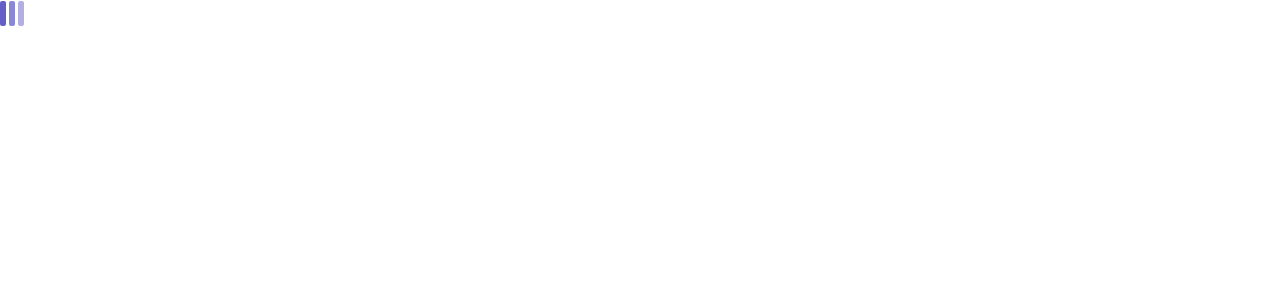
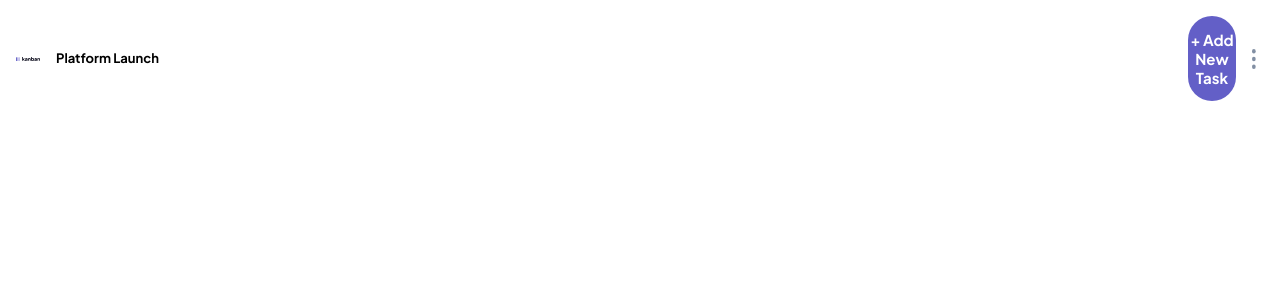
Before and after one commit to MarcinFiuk/kanban-task-management-web-app, a React (Vite) app: page / in a window 1280 px wide. Shown: the top 300 px of the page. Built offline with nearby package versions, Linux system fonts and the light colour scheme.

Commit message:
style: header-mobile finished

```diff
--- a/index.html
+++ b/index.html
@@ -12,7 +12,7 @@
         />
         <title>Kaban</title>
     </head>
-    <body class="font-body leading-l text-bodyM md:text-bodyL">
+    <body class="font-body font-bold leading-l text-bodyM md:text-bodyL">
         <div id="root"></div>
         <script type="module" src="/src/main.tsx"></script>
     </body>
--- a/src/components/Button.tsx
+++ /dev/null
@@ -1,9 +0,0 @@
-import React from 'react'
-
-const Button = () => {
-  return (
-    <div>Button</div>
-  )
-}
-
-export default Button
--- /dev/null
+++ b/src/components/ButtonPrimary.tsx
@@ -0,0 +1,14 @@
+import { ComponentPropsWithoutRef } from 'react';
+
+type ButtonProps = { classes?: string } & ComponentPropsWithoutRef<'button'>;
+
+const ButtonPrimary = ({ classes, children, ...props }: ButtonProps) => {
+    const className = `grid place-content-center w-full text-white text-headingM  rounded-3xl py-3.5 ${classes} bg-transparent`;
+    return (
+        <button className={className} {...props}>
+            {children}
+        </button>
+    );
+};
+
+export default ButtonPrimary;
--- a/src/components/Header.tsx
+++ b/src/components/Header.tsx
@@ -1,15 +1,38 @@
 //NOTE:props drilling... maybe its a good without Logo component?
 
+import ButtonPrimary from './ButtonPrimary';
 import Logo from './Logo';
+
+import AddTask from './../assets/icon-add-task-mobile.svg';
+import Ellipsis from './../assets/icon-vertical-ellipsis.svg';
+import Chevron from './../assets/icon-chevron-down.svg';
 
 type HeaderProps = { darkMode: boolean };
 
 const Header = (props: HeaderProps) => {
     const { darkMode } = props;
     return (
-        <div>
+        <header className='grid grid-cols-header p-4 items-center gap-4 last:mr-2'>
             <Logo darkMode={darkMode} />
-        </div>
+
+            <div className='flex items-center gap-2'>
+                <h1>Platform Launch</h1>
+                <div className='md:hidden'>
+                    <img src={Chevron} alt='chevron' />
+                </div>
+            </div>
+            <div>
+                <ButtonPrimary classes='md:hidden py-2.5 bg-mainPurple'>
+                    <img src={AddTask} alt='add task' />
+                </ButtonPrimary>
+                <ButtonPrimary classes='hidden md:block  bg-mainPurple'>
+                    + Add New Task
+                </ButtonPrimary>{' '}
+            </div>
+            <ButtonPrimary classes='py-2'>
+                <img src={Ellipsis} alt='ellipsis' className='h-4 md:h-5' />
+            </ButtonPrimary>
+        </header>
     );
 };
 
--- a/src/components/Logo.tsx
+++ b/src/components/Logo.tsx
@@ -7,15 +7,15 @@
 const Logo = (props: LogoProps) => {
     const { darkMode } = props;
     return (
-        <div className='bg-gray-600'>
+        <>
             <div className='md:hidden'>
                 <img src={LogoMobile} alt='logo' />
             </div>
             <div className='hidden md:block'>
-                {!darkMode && <img src={LogoLight} alt='logo' />}
-                {darkMode && <img src={LogoDark} alt='logo' />}
+                {darkMode && <img src={LogoLight} alt='logo' />}
+                {!darkMode && <img src={LogoDark} alt='logo' />}
             </div>
-        </div>
+        </>
     );
 };
 
--- a/tailwind.config.js
+++ b/tailwind.config.js
@@ -23,7 +23,7 @@
         fontSize: {
             headingXL: '1.5rem',
             headingL: '1.125rem',
-            headingM: '0.9375rem',
+            headingM: ['0.9375rem', '1.27'],
             headingS: ['0.75rem', { letterSpacing: '0.15em' }],
             bodyL: '0.8125rem',
             bodyM: '0.75rem',
@@ -31,6 +31,7 @@
         lineHeight: {
             l: '1.25',
         },
+        gridTemplateColumns: { header: '24px 1fr 48px 4px' },
         extend: {},
     },
     plugins: [],
```
